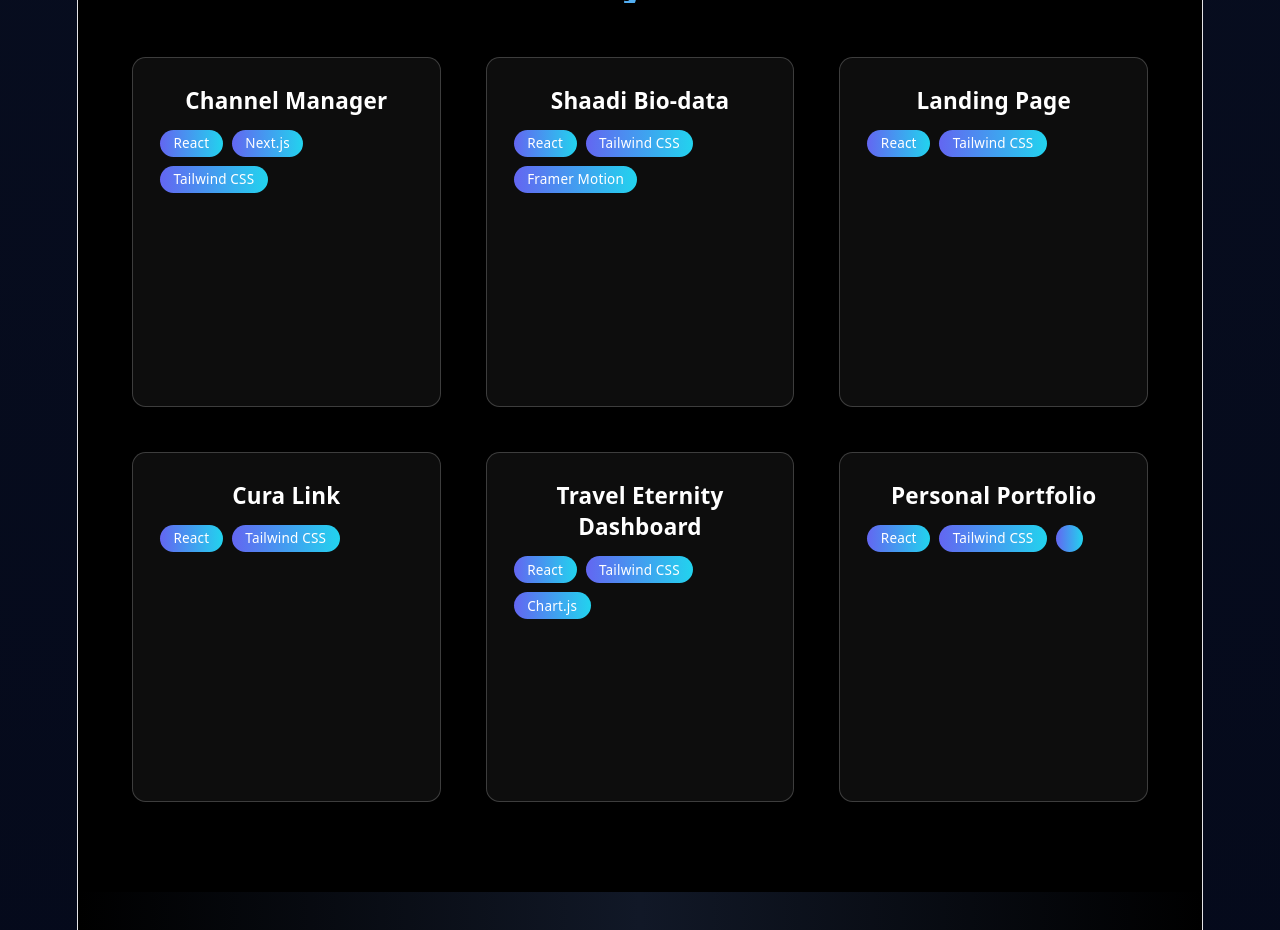
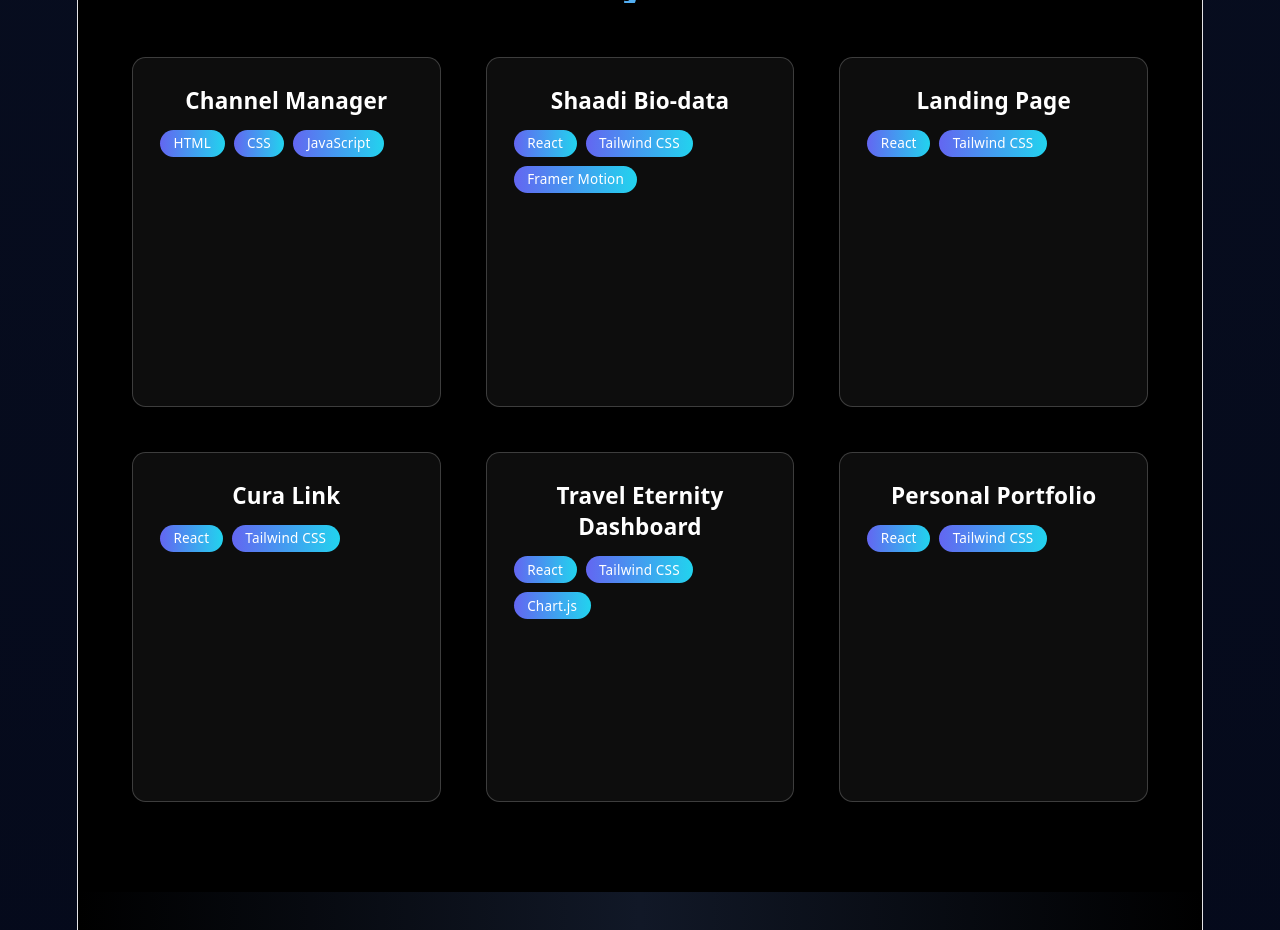
Before and after one commit to KrIsH9693/Personal_Portfolio, a React (Vite) app: page / in a window 1280 px wide. Shown: the part 3720-4650 px from the top of the page. Built offline with nearby package versions, Linux system fonts and the light colour scheme.

Commit message:
Update tech stack for projects in Projects.tsx

```diff
--- a/src/components/Projects.tsx
+++ b/src/components/Projects.tsx
@@ -4,7 +4,7 @@ const projects = [
   {
     title: "Channel Manager",
     description: "A channel manager platform to sync hotel bookings from multiple sources.",
-    techStack: ["React", "Next.js", "Tailwind CSS"],
+    techStack: ["HTML", "CSS", "JavaScript"],
     live: "https://channel-manager-sable.vercel.app/",
     github: "https://github.com/KrIsH9693/Channel_Manager.git",
     screenshot: "/screenshots/channel-manager.png",
@@ -44,7 +44,7 @@ const projects = [
   {
     title: "Personal Portfolio ",
     description: "Showing my Skills as a Project",
-    techStack: ["React", "Tailwind CSS", ""],
+    techStack: ["React", "Tailwind CSS"],
     live: "https://personal-portfolio-nu-mauve-99.vercel.app/",
     github: "https://github.com/KrIsH9693/Personal_Portfolio.git",
     screenshot: "/screenshots/travel-eternity-dashboard.png",
```
